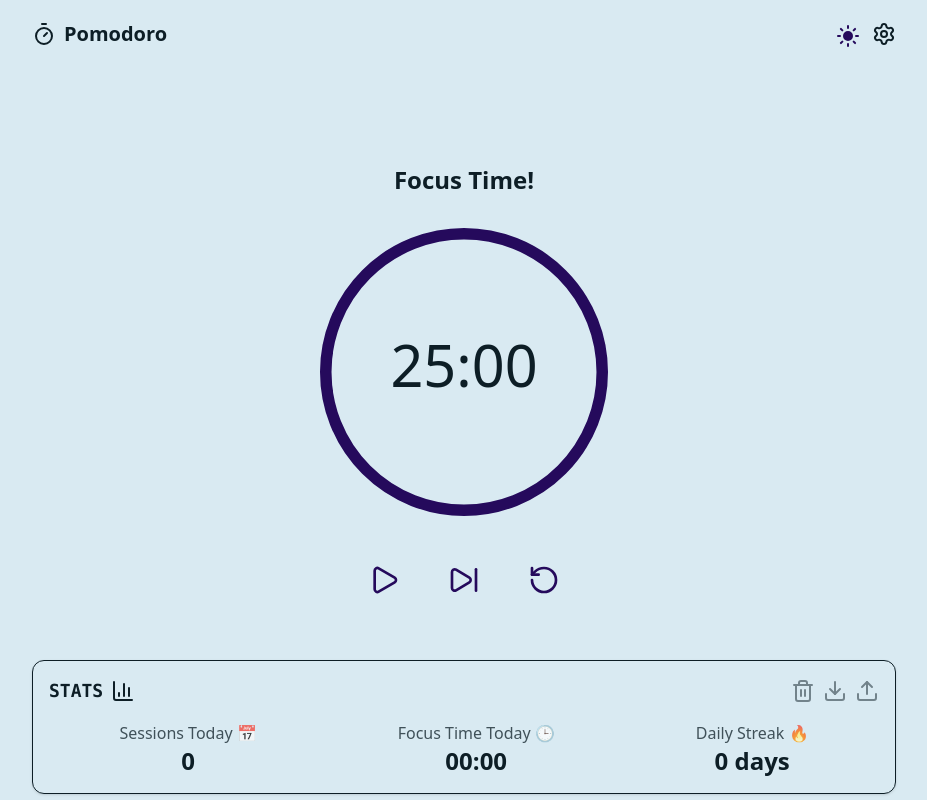
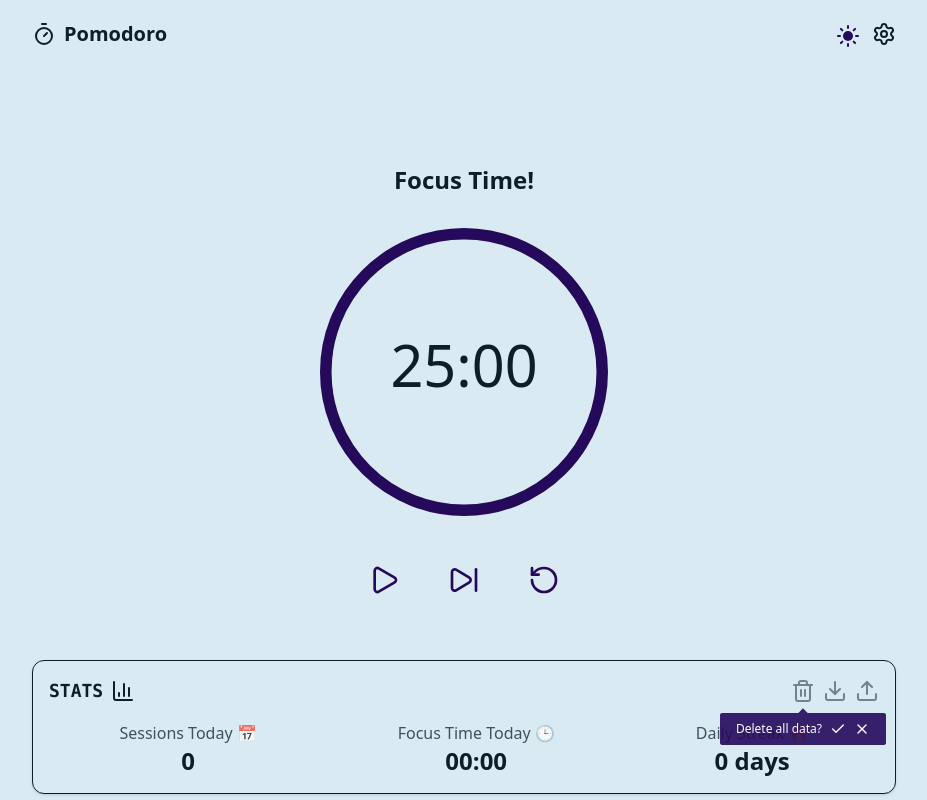
Before and after one commit to vintydong/pomodoro, a React (Vite) app: page / in a window 1280 px wide. Both pictures are taken after a click on the button 979 px from the left and 691 px from the top of the page. Shown: the top 800 px of the page, without its empty margins (176-1103 px from the left). Built offline with nearby package versions, Linux system fonts and the light colour scheme.

Commit message:
update settings

```diff
--- a/src/components/Stats/BasicStats.tsx
+++ b/src/components/Stats/BasicStats.tsx
@@ -1,8 +1,17 @@
 import { parseISO, format, isToday, differenceInCalendarDays } from "date-fns";
 import type { SessionLog } from "../../types";
 import { formatTime } from "../../utils/format";
-import { ChartColumn, Download, Trash2, Upload } from "lucide-react";
+import {
+    ChartColumn,
+    CheckIcon,
+    Download,
+    Trash2,
+    Upload,
+    XIcon,
+} from "lucide-react";
 import { usePomodoro } from "../../context/PomodoroContext";
+import { useState } from "react";
+import { Tooltip } from "react-tooltip";
 
 interface BasicStatsProps {
     history: SessionLog[];
@@ -28,10 +37,36 @@ const Button = ({ onClick, ariaLabel, children }: ButtonProps) => {
 
 const DeleteButton = () => {
     const { deleteData } = usePomodoro();
+    const [isOpen, setIsOpen] = useState(false);
 
     return (
-        <Button onClick={deleteData} ariaLabel="Delete all data">
-            <Trash2 size={24} />
+        <Button ariaLabel="Delete all data" onClick={() => setIsOpen(true)}>
+            <Trash2
+                size={24}
+                data-tooltip-id="delete-tooltip"
+                className="opacity-50"
+            />
+            <Tooltip
+                id="delete-tooltip"
+                isOpen={isOpen}
+                setIsOpen={setIsOpen}
+                openOnClick
+                clickable
+                place="bottom"
+                className="delete-tooltip"
+            >
+                <div
+                    className="flex flex-row gap-2 items-center"
+                    onClick={(e) => {
+                        e.stopPropagation();
+                        setIsOpen(false);
+                    }}
+                >
+                    <div className="text-xs">Delete all data?</div>
+                    <CheckIcon size={16} onClick={() => deleteData()} />
+                    <XIcon size={16} />
+                </div>
+            </Tooltip>
         </Button>
     );
 };
@@ -54,7 +89,7 @@ const DownloadButton = () => {
 
     return (
         <Button onClick={downloadData} ariaLabel="Download data">
-            <Download size={24} />
+            <Download size={24} className="opacity-50" />
         </Button>
     );
 };
@@ -82,7 +117,7 @@ const UploadButton = () => {
 
     return (
         <Button onClick={uploadData} ariaLabel="Upload data">
-            <Upload size={24} />
+            <Upload size={24} className="opacity-50" />
         </Button>
     );
 };
@@ -154,7 +189,7 @@ export default function BasicStats({ history }: BasicStatsProps) {
                 <h3 className="text-lg font-semibold text-foreground flex items-center gap-2 uppercase font-mono">
                     Stats <ChartColumn size={24} />
                 </h3>
-                <span className="text-xs opacity-50 flex gap-2">
+                <span className="text-xs flex gap-2">
                     <DeleteButton />
                     <DownloadButton />
                     <UploadButton />
--- a/src/index.css
+++ b/src/index.css
@@ -53,3 +53,8 @@ body {
 .color-scale-4 {
     opacity: 1;
 }
+
+.delete-tooltip.delete-tooltip {
+    background-color: var(--color-tertiary);
+    z-index: 10;
+}
```
